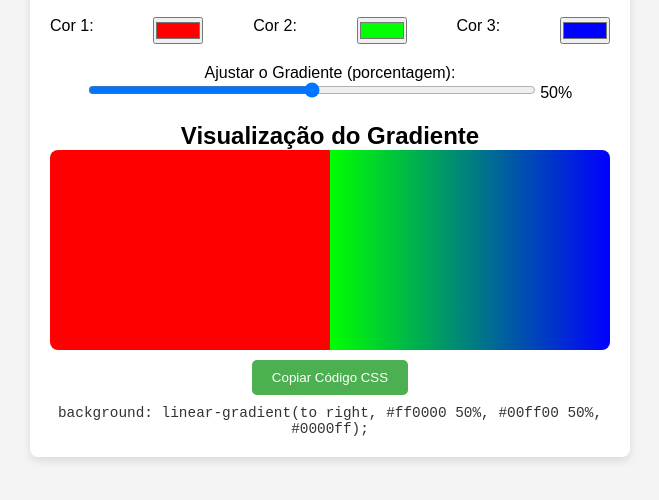
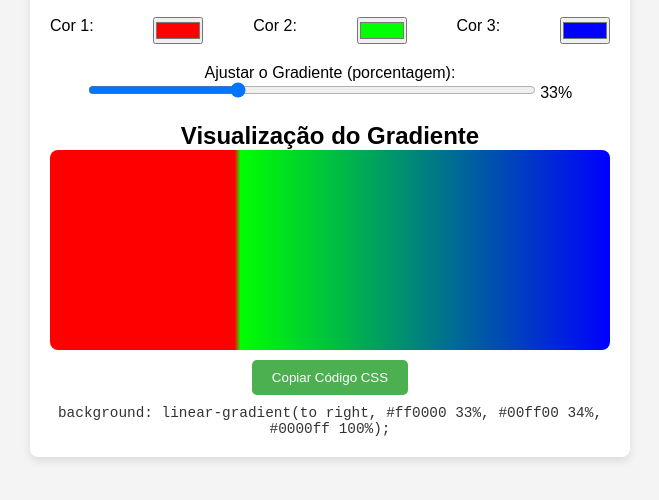
Before and after one commit to mlsfront/gradiente, a plain HTML site: page index.html in a window 1280 px wide. Shown: the part 202-702 px from the top of the page, without its empty margins (310-969 px from the left). Drawn offline with Linux system fonts and the light colour scheme.

Commit message:
feat: As três cores se misturando no gradiente --modified:   README.md --modified:   index.html --modified:   script.js

```diff
--- a/index.html
+++ b/index.html
@@ -23,8 +23,8 @@
 
         <div class="slider-container">
             <label for="slider">Ajustar o Gradiente (porcentagem):</label>
-            <input type="range" id="slider" min="0" max="100" value="50">
-            <span id="slider-value">50%</span>
+            <input type="range" id="slider" min="0" max="100" value="33">
+            <span id="slider-value">33%</span>
         </div>
 
         <div class="gradient-preview">
--- a/script.js
+++ b/script.js
@@ -15,8 +15,13 @@ function updateGradient() {
     const color3 = color3Input.value;
     const percentage = slider.value;
 
+    // Calculando os pontos de transição para as três cores
+    const color1Stop = percentage + '%'; // A primeira cor começa do início e vai até a porcentagem
+    const color2Stop = (100 - percentage * 2) + '%'; // A segunda cor ocupa o meio
+    const color3Stop = '100%'; // A terceira cor vai até o final
+
     // Atualizando a visualização do gradiente com base nas cores e no valor do slider
-    const gradient = `linear-gradient(to right, ${color1} ${percentage}%, ${color2} ${percentage}%, ${color3})`;
+    const gradient = `linear-gradient(to right, ${color1} ${color1Stop}, ${color2} ${color2Stop}, ${color3} ${color3Stop})`;
 
     // Definindo o fundo do box com o gradiente gerado
     gradientBox.style.background = gradient;
```
Also changed, not shown: 1 other file.
